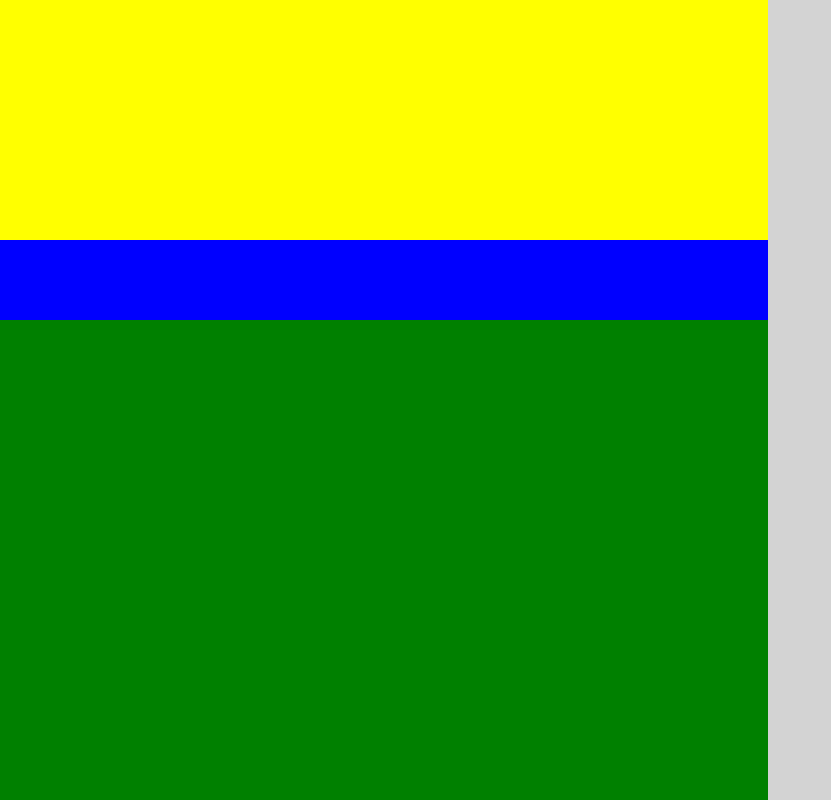
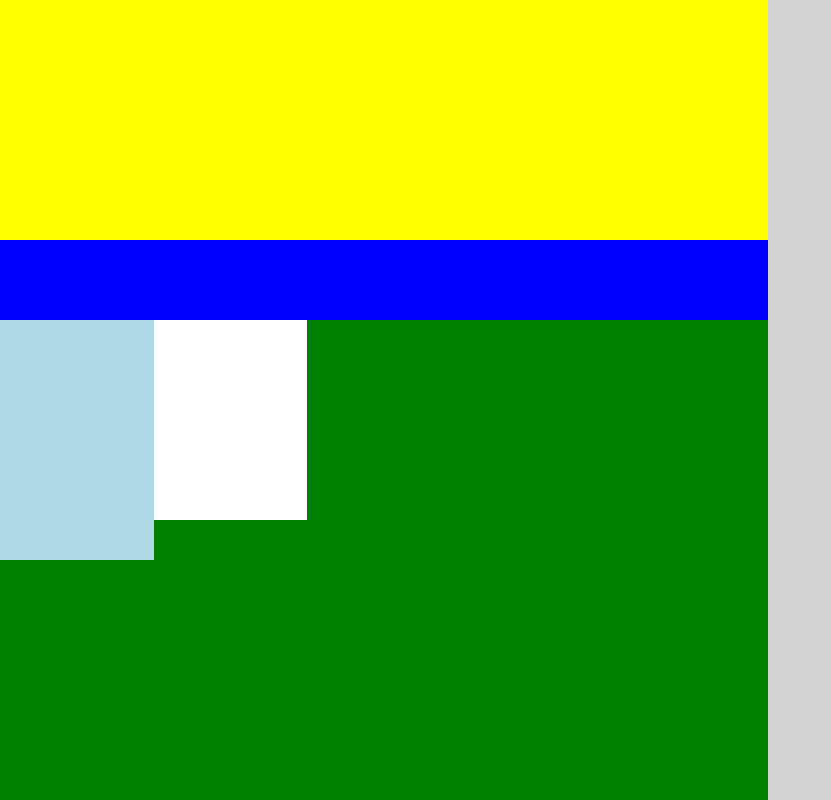
Before and after one commit to marzucoalessandro/htmlcss-struttura-wp, a plain HTML site: page index.html in a window 1280 px wide. Shown: the top 800 px of the page, without its empty margins (0-831 px from the left). Drawn offline with Linux system fonts and the light colour scheme.

Commit message:
prima parte layou

```diff
--- a/css/master.css
+++ b/css/master.css
@@ -33,3 +33,21 @@ footer{
   height: 20vh;
   background-color: red;
 }
+
+/* creo una utility class */
+
+.fl{
+  float: left;
+}
+
+.side_left{
+  width: 20%;
+  height: 30vh;
+  background-color: lightblue;
+}
+
+.center{
+  width: 40%;
+  height: 25vh;
+  background-color: white;
+}
--- a/index.html
+++ b/index.html
@@ -27,7 +27,7 @@
 
       <!-- all'interno tre section -->
       <!-- sezione di sinistra -->
-      <section class="side_left">
+      <section class="side_left fl">
 
       </section>
       <!-- /sezione sinistra -->
@@ -40,6 +40,22 @@
 
       <!-- sezione destra -->
       <section class="side_right">
+
+        <!-- qui all'interno abbiamo tre contenitori piccoli -->
+
+        <!-- primo contenitore -->
+        <div class="right small_1">
+
+        </div>
+        <!-- /primo contenitore -->
+
+        <!-- secondo contenitore -->
+        <div class="right small_1">
+
+        </div>
+
+
+
 
       </section>
       <!-- /sezione destra -->
```
